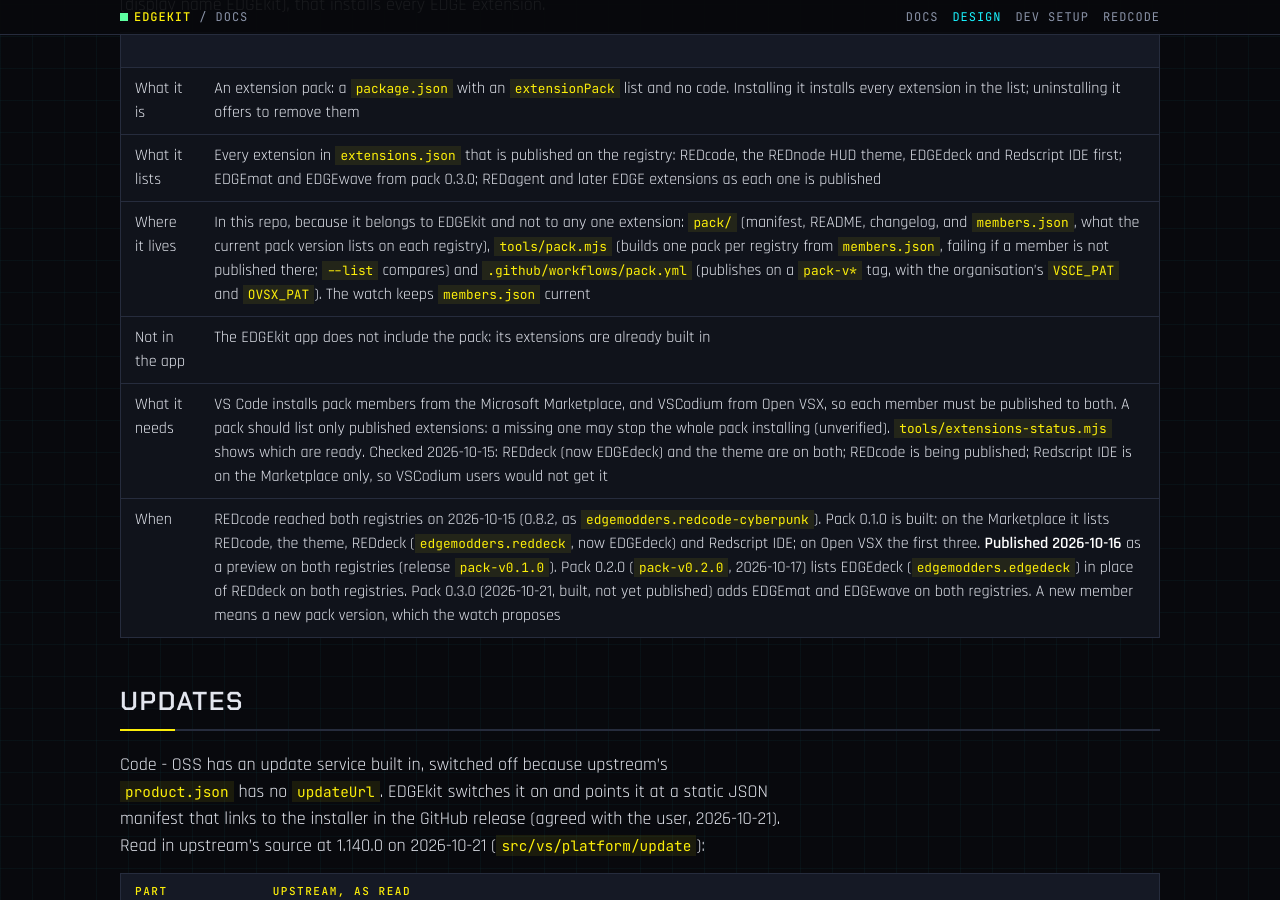
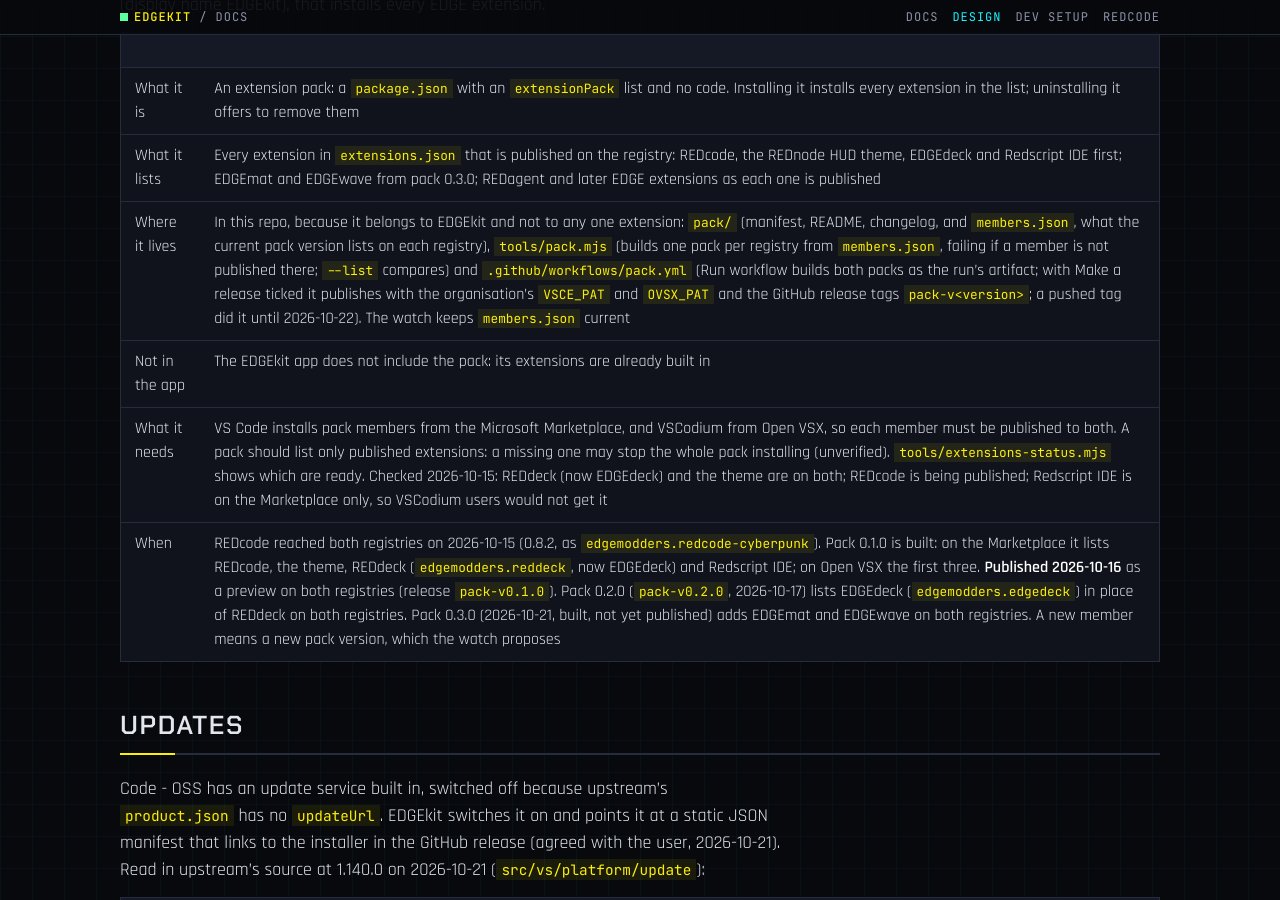
Before and after one commit to Edgemodders/EDGEkit, a Jekyll site: the page built from docs/design.md, in a window 1280 px wide and 900 px high, scrolled down 11996 px. Built offline with Jekyll 4.4.1, drawn with Linux system fonts in a browser that asks for light colours; our own code applies the rules of GitHub Pages for plain Markdown files; some of the changed text lies outside the part shown.

Commit message:
Pack: Run workflow with Make a release, as the app's release.yml
pack.yml no longer runs on a pushed pack-v tag. Run workflow builds both
packs and keeps them as the run's artifact; with Make a release ticked it
stops when pack-v<version> exists, off main, or without a
pack/CHANGELOG.md section (an empty section gave empty notes before),
then publishes to both registries and makes the GitHub release, which
tags the commit. --skip-duplicate lets a half-done release run again.

Co-Authored-By: Claude Opus 5.5 <noreply@anthropic.com>

```diff
--- a/docs/design.md
+++ b/docs/design.md
@@ -126,7 +126,7 @@ The pinned extension versions are raised only when a release is being prepared,
 
 | Step | What | Details |
 |---|---|---|
-| 1. Watch | Built 2026-10-15: `.github/workflows/watch.yml` runs `tools/watch.mjs` daily (and by hand). It keeps one open issue labelled `watch` with the status of every EDGE extension, and flags what needs EDGEkit: an extension in development, one that needs a newer editor than the pinned upstream, a failed registry lookup. When an extension is newly published, it opens or updates one pull request (branch `watch/pack`) that adds it to `extensions.json` and to `pack/members.json`, with a new pack version and changelog line. Merging it and pushing the `pack-v` tag stay the user's | Release naming differs between repos: REDcode tags `v0.7.0` for REDcode and `theme-v0.3.1` for the theme; EDGEdeck's release asset was `reddeck-0.26.0.vsix` (as REDdeck) while its local build is `edgedeck-win32-x64-*`. So each entry in `extensions.json` gets a release tag pattern and an asset pattern. Can start before K1: it does not need the editor build |
+| 1. Watch | Built 2026-10-15: `.github/workflows/watch.yml` runs `tools/watch.mjs` daily (and by hand). It keeps one open issue labelled `watch` with the status of every EDGE extension, and flags what needs EDGEkit: an extension in development, one that needs a newer editor than the pinned upstream, a failed registry lookup. When an extension is newly published, it opens or updates one pull request (branch `watch/pack`) that adds it to `extensions.json` and to `pack/members.json`, with a new pack version and changelog line. Merging it and releasing the pack (Pack workflow, Make a release) stay the user's | Release naming differs between repos: REDcode tags `v0.7.0` for REDcode and `theme-v0.3.1` for the theme; EDGEdeck's release asset was `reddeck-0.26.0.vsix` (as REDdeck) while its local build is `edgedeck-win32-x64-*`. So each entry in `extensions.json` gets a release tag pattern and an asset pattern. Can start before K1: it does not need the editor build |
 | 2. Pack | A workflow publishes the EDGEkit extension pack to the Marketplace and Open VSX | Two secrets in EDGEkit's repo: a Marketplace token (an Azure DevOps token, which expires within a year, so renew it) and an Open VSX token. EDGEdeck's `verify-tokens.yml` is a model. The pack has its own version, raised when its members change, and lists only extensions published on that registry (on Open VSX it leaves out Redscript IDE). Can ship as soon as REDcode is published |
 | 3. Build | A release workflow builds the editor with the pinned extensions inside and makes the installer | Proven on this PC first (K1 to K3); CI copies a build that works rather than debugging a long Code - OSS build in CI. GitHub's hosted Windows runners build VSCodium, so they can likely build EDGEkit; disk and time limits to check in K4 (unverified). A smoke test checks that the app holds every pinned extension at its pinned version. The installer carries the third-party notices, Redscript IDE's and its language server's included |
 | 4. Release | The tagged release publishes the installer on GitHub and writes the update manifest on the docs site ("Updates"). The release workflow (`.github/workflows/release.yml`, written 2026-10-21, REDnode's mechanism: Run workflow builds and keeps the installer, "Make a release" ticked also publishes) runs `tools/release.mjs` for both | EDGEkit's version: upstream major and minor, then EDGEkit's release number (`1.140.1`; decided 2026-10-21, "Updates"). Before the build, the pins in `extensions.json` are raised to the latest released versions (a pull request the user merges). Releases are rare, for the reasons above |
@@ -182,7 +182,7 @@ For modders who stay in VS Code or VSCodium: one extension, `edgemodders.edgekit
 |---|---|
 | What it is | An extension pack: a `package.json` with an `extensionPack` list and no code. Installing it installs every extension in the list; uninstalling it offers to remove them |
 | What it lists | Every extension in `extensions.json` that is published on the registry: REDcode, the REDnode HUD theme, EDGEdeck and Redscript IDE first; EDGEmat and EDGEwave from pack 0.3.0; REDagent and later EDGE extensions as each one is published |
-| Where it lives | In this repo, because it belongs to EDGEkit and not to any one extension: `pack/` (manifest, README, changelog, and `members.json`, what the current pack version lists on each registry), `tools/pack.mjs` (builds one pack per registry from `members.json`, failing if a member is not published there; `--list` compares) and `.github/workflows/pack.yml` (publishes on a `pack-v*` tag, with the organisation's `VSCE_PAT` and `OVSX_PAT`). The watch keeps `members.json` current |
+| Where it lives | In this repo, because it belongs to EDGEkit and not to any one extension: `pack/` (manifest, README, changelog, and `members.json`, what the current pack version lists on each registry), `tools/pack.mjs` (builds one pack per registry from `members.json`, failing if a member is not published there; `--list` compares) and `.github/workflows/pack.yml` (Run workflow builds both packs as the run's artifact; with Make a release ticked it publishes with the organisation's `VSCE_PAT` and `OVSX_PAT` and the GitHub release tags `pack-v<version>`; a pushed tag did it until 2026-10-22). The watch keeps `members.json` current |
 | Not in the app | The EDGEkit app does not include the pack: its extensions are already built in |
 | What it needs | VS Code installs pack members from the Microsoft Marketplace, and VSCodium from Open VSX, so each member must be published to both. A pack should list only published extensions: a missing one may stop the whole pack installing (unverified). `tools/extensions-status.mjs` shows which are ready. Checked 2026-10-15: REDdeck (now EDGEdeck) and the theme are on both; REDcode is being published; Redscript IDE is on the Marketplace only, so VSCodium users would not get it |
 | When | REDcode reached both registries on 2026-10-15 (0.8.2, as `edgemodders.redcode-cyberpunk`). Pack 0.1.0 is built: on the Marketplace it lists REDcode, the theme, REDdeck (`edgemodders.reddeck`, now EDGEdeck) and Redscript IDE; on Open VSX the first three. **Published 2026-10-16** as a preview on both registries (release `pack-v0.1.0`). Pack 0.2.0 (`pack-v0.2.0`, 2026-10-17) lists EDGEdeck (`edgemodders.edgedeck`) in place of REDdeck on both registries. Pack 0.3.0 (2026-10-21, built, not yet published) adds EDGEmat and EDGEwave on both registries. A new member means a new pack version, which the watch proposes |
--- a/tools/watch.mjs
+++ b/tools/watch.mjs
@@ -8,7 +8,7 @@
 //   extensions.json     a new Edgemodders extension that is published on a registry
 //   pack/members.json   a member newly published on (or gone from) a registry
 //   pack/package.json   a new minor version, with its line in pack/CHANGELOG.md
-// It never publishes: merging the pull request and pushing a pack-v tag stay the user's.
+// It never publishes: merging the pull request and releasing the pack (Pack workflow, Make a release) stay the user's.
 import { appendFileSync, mkdirSync, readFileSync, writeFileSync } from 'node:fs';
 import { dirname, join, resolve } from 'node:path';
 import { fileURLToPath } from 'node:url';
```
Also changed, not shown: .github/workflows/pack.yml.
